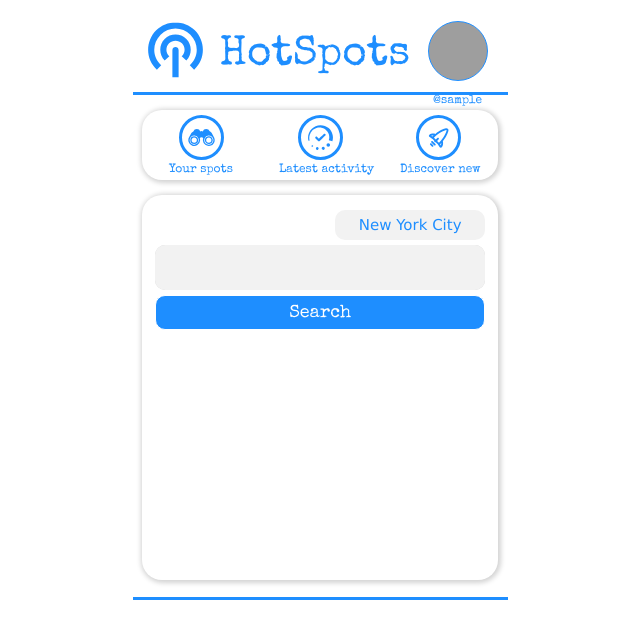
After one commit to dmhburke/db-hotspots, a Django app: page /catalog/landingadd in a window 1280 px wide. The commit adds this page. Shown: the top 639 px of the page, without its empty margins (320-960 px from the left). Run offline with Django 3.2, Linux system fonts and the light colour scheme; a user stored in the database is signed in; tables that the repository leaves empty hold one stand-in row (values such as "Sample post"); some libraries are stand-ins or nearby versions; grey boxes are pictures that could not be loaded.

Commit message:
REplace testingpage with landingadd

```diff
--- a/catalog/choices.py
+++ b/catalog/choices.py
@@ -12,7 +12,6 @@ CITIES = (
     ("Stockholm, Sweden", "Stockholm"),
     ("Paris, France", "Paris"),
 )
-
 
 LOCATION = (
     ("", "----"),
--- a/catalog/forms.py
+++ b/catalog/forms.py
@@ -9,8 +9,8 @@ from django.contrib.gis.geoip2 import GeoIP2
 from catalog.models import Profile, AddReview, MasterAddModel, TestEntryModel
 
 class ProfileForm(UserCreationForm):
-    userpic = forms.FileField(required=False)
-    location = forms.CharField(required=False)
+    userpic = forms.FileField(required=True)
+    location = forms.ChoiceField(choices=CITIES, required=True)
 
     class Meta:
         model = User
@@ -44,28 +44,6 @@ class TestEntryForm(forms.Form):
     name = forms.CharField()
 
     def search(self, request):
-    #Ability to get user current IP (doesn't seem very accurate)
-        # def get_client_ip(request):
-        #     x_forwarded_for = request.META.get('HTTP_X_FORWARDED_FOR')
-        #     if x_forwarded_for:
-        #         ip = x_forwarded_for.split(',')[0]
-        #     else:
-        #         ip = request.META.get('REMOTE_ADDR')
-        #     return ip
-        # currentIP = '158.222.246.25' #currentIP = get_client_ip(request)
-        # geo = GeoIP2()
-        # #IP based location details - CITY
-        # # currentLocationDetails = geo.city(currentIP)
-        # # currentCity = currentLocationDetails['city']
-        # # currentState = currentLocationDetails['region']
-        # # currentLocation = str(currentState) + ', ' + str(currentState)
-        # #IP-based location detail - LAT/LONG
-        # #homeLatLong = '40.734580, -74.003860'
-        # # userIPTuple = geo.lat_lon(currentIP)
-        # # userLat = userIPTuple[0]
-        # # userLong = userIPTuple[1]
-        # # userLatLong = str(userLat) + ", " + str(userLong)
-
         completeQuery = self.cleaned_data['name']
         selectedLocation = self.cleaned_data['city']
 
--- a/catalog/static/css/styles.css
+++ b/catalog/static/css/styles.css
@@ -61,6 +61,7 @@ select:-webkit-autofill:focus {
 }
 
 select {
+  -webkit-appearance: none;
   text-align-last: center;
   background-color: #F2f2f2;
   border: none;
@@ -182,12 +183,13 @@ li {
 
 #mobileContainer {
   width: 375px;
-  height: 700px;
+  height: 600px;
   position: relative;
   margin: 0 auto;
   padding-bottom: 20px;
   position: relative;
   overflow: scroll;
+  border-bottom: 3px solid #1e8eff;
 }
 
 #logoStandard {
@@ -425,16 +427,17 @@ li {
 /* HOME PAGE */
 
 #homeHeader {
-  height: 120px;
+  height: 95px;
   width: 100%;
   display: flex;
   justify-content: space-between;
-  padding-top: 15px;
+  padding-top: 5px;
 }
 
 #homeLogo {
-  height: 90px;
-  width: 90px;
+  height: 80px;
+  width: 85px;
+  margin-top: 5px;
 
 }
 
@@ -444,7 +447,7 @@ li {
 }
 
 #homeTitle {
-  height: 90px;
+  height: 80px;
   width: 190px;
   line-height: 100px;
   padding-left: 2px;
@@ -483,7 +486,7 @@ li {
 }
 
 #navBox {
-  height: 80px;
+  height: 70px;
   width: 95%;
   border-radius: 20px;
   margin: 5px auto;
@@ -495,8 +498,8 @@ li {
 }
 
 #navCircle {
-  height: 57px;
-  width: 57px;
+  height: 45px;
+  width: 45px;
   border: 3px solid #1e8eff;
   border-radius: 100%;
   margin-top: 5px;
@@ -509,20 +512,20 @@ li {
 
 #textSeeYours, #textCheckLatest, #textDiscoverNew {
   position: absolute;
-  bottom: 2px;
+  bottom: 4px;
   font-size: 1rem;
 }
 
 #textSeeYours {
-  left: 29px;
+  left: 27px;
 }
 
 #textCheckLatest {
-  left: 130px;
+  left: 137px;
 }
 
 #textDiscoverNew {
-  left: 256px;
+  left: 258px;
 }
 
 #homeContent {
@@ -1989,5 +1992,75 @@ li {
   font-size: 1.25rem;
 }
 
+/*** LANDING ADD PAGE ***/
+
+#landingAdd {
+  position: relative;
+  height: 385px;
+  width: 95%;
+  border-radius: 20px;
+  margin: 0px auto;
+  margin-top: 15px;
+  padding: 20px;
+}
+
+#landingSpotLocation {
+  position: absolute;
+  top: 15px;
+  right: 13px;
+  height: 30px;
+  width: 150px;
+}
+
+#id_city {
+  width: 100%;
+  height: 100%;
+  border-radius: 10px;
+}
+
+#id_name {
+  border-radius: 10px;
+}
+
+#landingSpotInput {
+  position: absolute;
+  top: 50px;
+  right: 13px;
+  height: 45px;
+  width: 330px;
+  margin: 0 auto;
+  border-radius: 10px;
+  background-color: lightgrey;
+}
+
+#landingSpotSubmit {
+  position: absolute;
+  top: 100px;
+  right: 13px;
+  height: 35px;
+  width: 330px;
+  margin: 0 auto;
+  border-radius: 10px;
+  font-size: 1.5rem;
+  border: 1px solid white;
+}
+
+#landingSpotResultContainer {
+  position: absolute;
+  top: 140px;
+  height: 220px;
+  width: 320px;
+  overflow: scroll;
+
+}
+
+#landingSpotResult {
+  height: 40px;
+  width: 310px;
+  margin: 5px auto;
+  border-radius: 10px;
+  margin-bottom: 5px;
+  padding: 5px 10px;
+}
 
 /**/
--- /dev/null
+++ b/catalog/templates/landingadd.html
@@ -0,0 +1,38 @@
+{% extends "home_template.html" %}
+
+{% block contentName %}
+{% load static %}
+
+<div id="landingAdd" class=shadow>
+
+<form method="post">
+  {% csrf_token %}
+
+  <div id="landingSpotLocation">{{ form.city }}</div>
+  <div id="landingSpotInput">{{ form.name }}</div>
+  <button id="landingSpotSubmit" class="brandFont brandColor whiteFont" type="submit">Search</button>
+
+</form>
+
+<div id="landingSpotResultContainer">
+
+  {% if search_result %}
+  {% if search_result.meta.code == 200 %}
+  {% for spot in search_result.response.minivenues %}
+  {% if '/' in spot.name %}
+  <div id="landingSpotResult" class="shadow">{{ spot.name }}<br>{{ spot.location.address }}</div>
+  {% else %}
+  <a href="{% url 'testpagedetail' spot.name spot.location.lat spot.location.lng %}">
+  <div id="landingSpotResult" class="shadow">{{ spot.name }}<br>{{ spot.location.address }}</div></a>
+  {% endif %}
+  {% endfor %}
+  <a href="{% url 'home' %}">
+  <div id="landingSpotResult" class="shadow brandFont">Not here? Click to add new</div></a>
+  {% endif %}
+  {% endif %}
+
+</div>
+
+</div>
+
+{% endblock %}
--- a/catalog/urls.py
+++ b/catalog/urls.py
@@ -5,6 +5,7 @@ from . import views
 urlpatterns = [
     path('createaccount', views.createaccount, name='createaccount'),
     path('login', views.login, name='login'),
+    path('landingadd', views.landingadd, name='landingadd'),
     path('', views.home, name='home'),
     path('userpage', views.userspotlist, name='userspotlist'),
     path('detail/<str:pk>', views.userspotdetail, name='userspotdetail'),
@@ -14,3 +15,7 @@ urlpatterns = [
     path('testpage', views.testpage, name='testpage'),
     path('testpage/<name>/<lat>/<lng>', views.testpagedetail, name='testpagedetail')
 ]
+
+
+# path('testpage', views.testpage, name='testpage'),
+# path('testpage/<name>/<lat>/<lng>', views.testpagedetail, name='testpagedetail')
--- a/catalog/views.py
+++ b/catalog/views.py
@@ -10,6 +10,7 @@ from django.urls import reverse
 from hotSpotsApp.settings import *
 from opencage.geocoder import OpenCageGeocode
 from pprint import pprint
+from catalog.choices import *
 
 #Import User model here
 from django.contrib.auth.models import User
@@ -34,8 +35,8 @@ def createaccount (request):
             user.profile.save()
             raw_password = form.cleaned_data.get('password1')
             user = authenticate(username=user.username, password=raw_password)
-            login(request,  user)
-            return redirect('userspotlist')
+            login(request, user)
+            return redirect('landingadd')
     else:
         form = ProfileForm()
 
@@ -59,6 +60,28 @@ def home (request):
         'form': form,
     }
     return render(request, 'home.html', context=context)
+
+@login_required
+def landingadd(request):
+
+    logged_in_user = request.user
+    user_city = logged_in_user.profile.location
+
+    search_result = {}
+    if 'name' in request.POST:
+          form = TestEntryForm(request.POST)
+          if form.is_valid():
+              search_result = form.search(request)
+    else:
+          form = TestEntryForm(initial={'city': user_city})
+
+    context={
+    'form': form,
+    'search_result': search_result,
+    }
+
+    return render(request, 'landingadd.html', context=context)
+
 
 @login_required
 def userspotlist(request):
@@ -213,13 +236,16 @@ def discovernew (request):
 def testpage (request):
     """use for any testing needed"""
 
+    logged_in_user = request.user
+    user_city = logged_in_user.profile.location
+
     search_result = {}
     if 'name' in request.POST:
           form = TestEntryForm(request.POST)
           if form.is_valid():
               search_result = form.search(request)
     else:
-          form = TestEntryForm()
+          form = TestEntryForm(initial={'city': user_city})
 
     #CODE TO SHOW FULL JSON (not linked to search)
     completeURL = 'https://api.foursquare.com/v2/venues/suggestcompletion'
```
Also changed, not shown: other parts of catalog/static/css/styles.css (+16 -16 lines), 3 other files.
